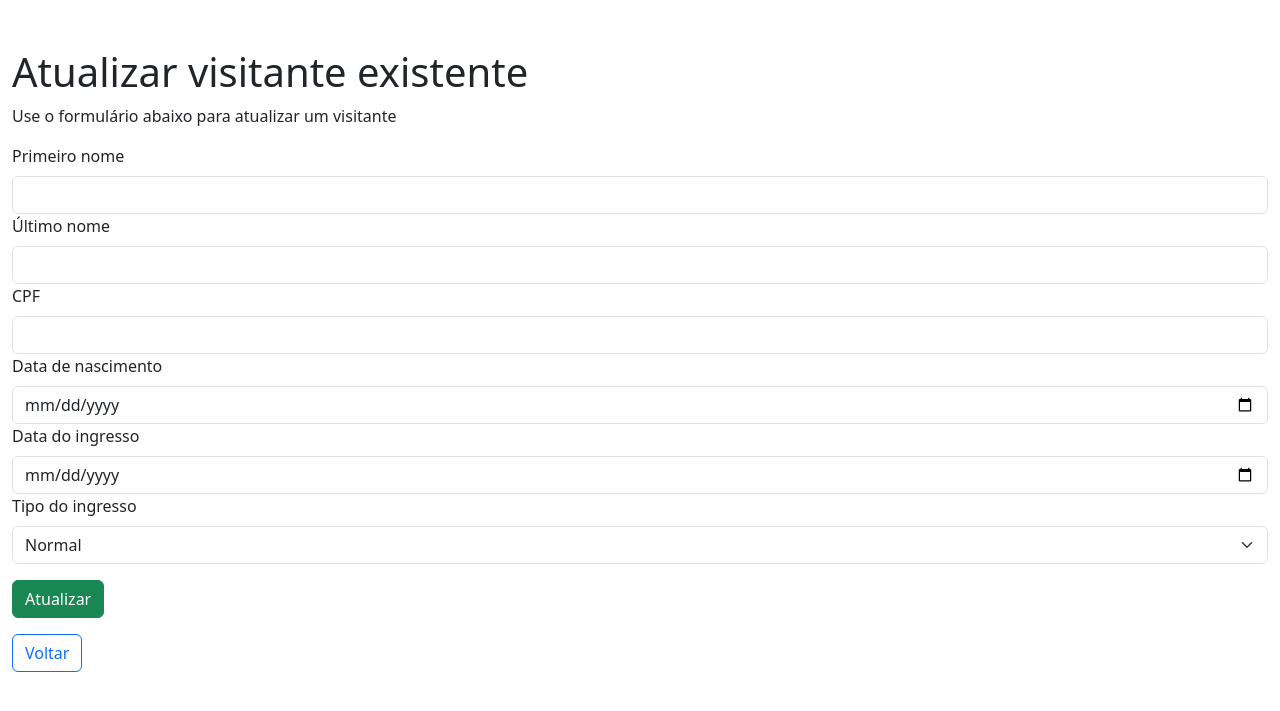
After one commit to guiwa99/senac-python-4960, a Django app: template projetos/gerenciamento-visitantes/app/templates/update-visitor.html in a window 1280 px wide. The commit adds this page. Shown: the top 711 px of the page. Run offline with Django 5.2, Linux system fonts and the light colour scheme; the template is opened without the code that fills it, so the values that code supplies are empty.

Commit message:
adiciona atualizar visitante

```diff
--- a/projetos/gerenciamento-visitantes/app/templates/create-visitor.html
+++ b/projetos/gerenciamento-visitantes/app/templates/create-visitor.html
@@ -32,7 +32,7 @@
             <input type="date" class="form-control" id="ticket_date" name="ticket_date">
 
             <label for="ticket_type" class="form-label">Tipo do ingresso</label>
-            <select name="ticket_type" id="ticket_type" class="form-control">
+            <select name="ticket_type" id="ticket_type" class="form-select">
                 <option value="1">Normal</option>
                 <option value="2">VIP</option>
                 <option value="3">Premium</option>
@@ -40,6 +40,8 @@
 
             <input type="submit" value="Salvar" class="btn btn-success mt-3">
         </form>
+
+        <a href="../" class="btn btn-outline-primary mt-3">Voltar</a>
     </div>
 </body>
 </html>
--- /dev/null
+++ b/projetos/gerenciamento-visitantes/app/templates/update-visitor.html
@@ -0,0 +1,46 @@
+<!DOCTYPE html>
+<html lang="en">
+<head>
+    <meta charset="UTF-8">
+    <meta name="viewport" content="width=device-width, initial-scale=1.0">
+    <title>Atualizar visitante</title>
+
+    <link href="https://cdn.jsdelivr.net/npm/bootstrap@5.3.8/dist/css/bootstrap.min.css" rel="stylesheet" integrity="sha384-sRIl4kxILFvY47J16cr9ZwB07vP4J8+LH7qKQnuqkuIAvNWLzeN8tE5YBujZqJLB" crossorigin="anonymous">
+    <script src="https://cdn.jsdelivr.net/npm/bootstrap@5.3.8/dist/js/bootstrap.bundle.min.js" integrity="sha384-FKyoEForCGlyvwx9Hj09JcYn3nv7wiPVlz7YYwJrWVcXK/BmnVDxM+D2scQbITxI" crossorigin="anonymous"></script>
+</head>
+<body>
+    <div class="container-fluid pt-5">
+        <h1>Atualizar visitante existente</h1>
+        <p>Use o formulário abaixo para atualizar um visitante</p>
+
+        <form action="./" method="post">
+            {% csrf_token %}
+            <label for="first_name" class="form-label">Primeiro nome</label>
+            <input type="text" class="form-control" id="first_name" name="first_name" value="{{ visitor.first_name }}">
+
+            <label for="last_name" class="form-label">Último nome</label>
+            <input type="text" class="form-control" id="last_name" name="last_name" value="{{ visitor.last_name }}">
+
+            <label for="cpf" class="form-label">CPF</label>
+            <input type="text" class="form-control" id="cpf" name="cpf" value="{{ visitor.cpf }}">
+
+            <label for="birth_date" class="form-label">Data de nascimento</label>
+            <input type="date" class="form-control" id="birth_date" name="birth_date" value="{{ visitor.birth_date }}">
+
+            <label for="ticket_date" class="form-label">Data do ingresso</label>
+            <input type="date" class="form-control" id="ticket_date" name="ticket_date" value="{{ visitor.ticket_date }}">
+
+            <label for="ticket_type" class="form-label">Tipo do ingresso</label>
+            <select name="ticket_type" id="ticket_type" class="form-select">
+                <option value="1">Normal</option>
+                <option value="2">VIP</option>
+                <option value="3">Premium</option>
+            </select>
+
+            <input type="submit" value="Atualizar" class="btn btn-success mt-3">
+        </form>
+
+        <a href="../" class="btn btn-outline-primary mt-3">Voltar</a>
+    </div>
+</body>
+</html>
--- a/projetos/gerenciamento-visitantes/app/urls.py
+++ b/projetos/gerenciamento-visitantes/app/urls.py
@@ -5,5 +5,6 @@ from app import views
 urlpatterns = [
     path('', views.home, name='home'),
     path('visitors/', views.visitors, name='visitors'),
-    path('visitors/create/', views.create_visitor, name='create_visitor')
+    path('visitors/create/', views.create_visitor, name='create_visitor'),
+    path('visitors/update/<int:id>/', views.update_visitor, name='update_visitor')
 ]
```
Also changed, not shown: projetos/gerenciamento-visitantes/app/views.py (+9 -0 lines).
